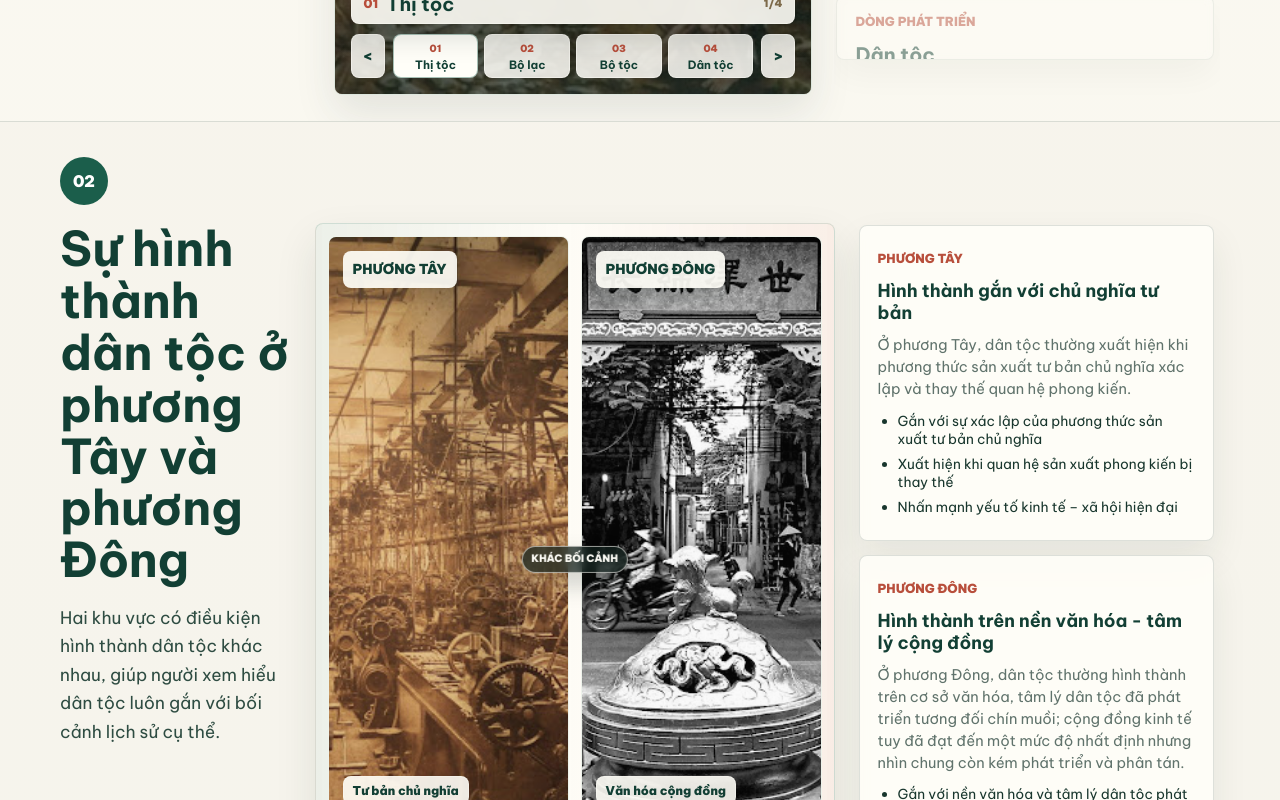
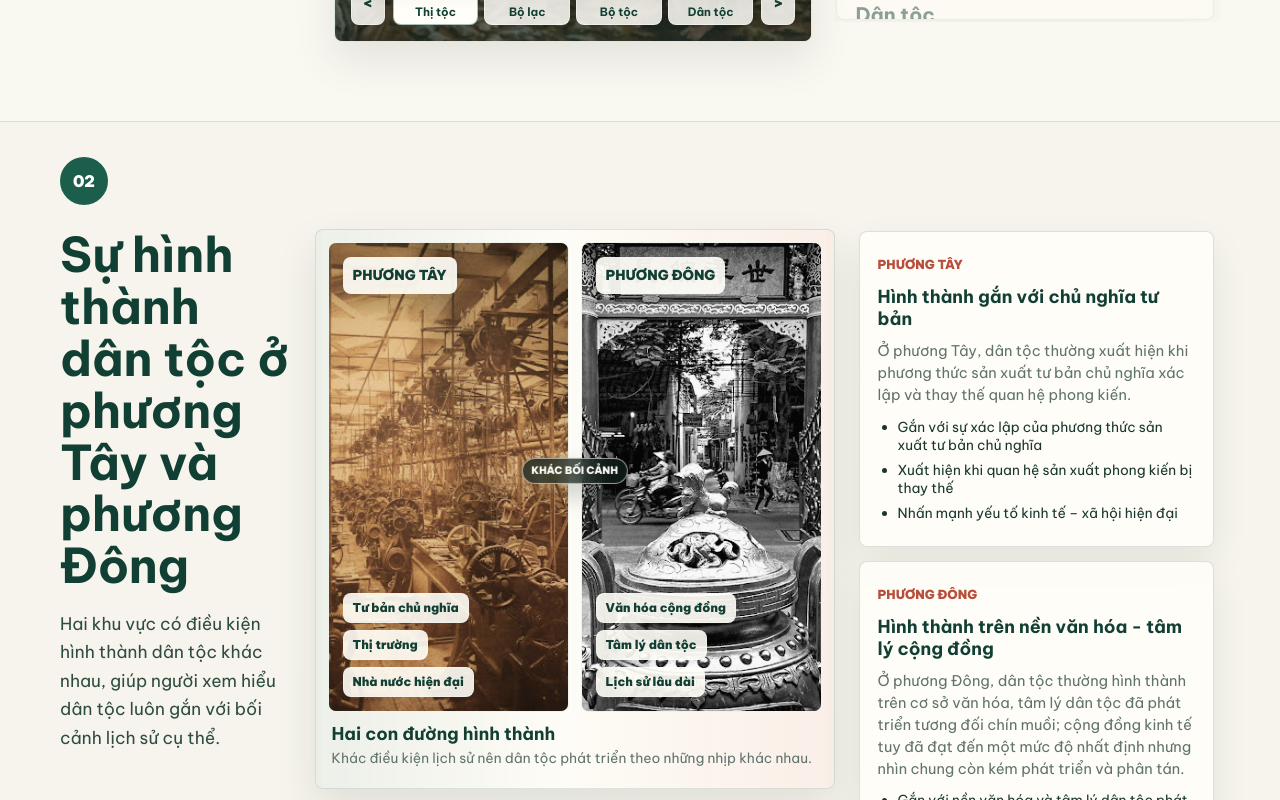
Before and after one commit to datfullstacks/mln111, a Next.js app: page / in a window 1280 px wide. Shown: the part 1480-2280 px from the top of the page. Built offline with nearby package versions, Linux system fonts and the light colour scheme.

Commit message:
fix: prevent slide content clipping

```diff
--- a/app/globals.css
+++ b/app/globals.css
@@ -501,13 +501,12 @@ select {
 
 .slide-section {
   position: relative;
-  overflow: hidden;
+  overflow: visible;
   isolation: isolate;
   z-index: 1;
-  height: var(--slide-panel-height);
-  min-height: 0;
+  min-height: var(--slide-panel-height);
   display: flex;
-  align-items: stretch;
+  align-items: center;
   padding: clamp(20px, 4.4vh, 46px) 0 clamp(18px, 3.2vh, 34px);
   border-bottom: 1px solid var(--line);
   scroll-snap-align: start;
@@ -526,11 +525,9 @@ select {
   position: relative;
   z-index: 1;
   display: grid;
-  grid-template-rows: auto minmax(0, 1fr);
-  gap: 18px;
-  min-height: 0;
-  height: 100%;
-  align-content: start;
+  gap: clamp(18px, 3vh, 28px);
+  min-height: min(680px, calc(var(--slide-panel-height) - 84px));
+  align-content: center;
 }
 
 .slide-frame-head {
@@ -573,8 +570,6 @@ select {
   grid-template-columns: minmax(230px, 0.72fr) minmax(300px, 0.9fr) minmax(320px, 1fr);
   gap: 22px;
   align-items: stretch;
-  height: 100%;
-  min-height: 0;
 }
 
 .slide-intro {
@@ -600,8 +595,7 @@ select {
 
 .slide-visual {
   position: relative;
-  min-height: 0;
-  height: 100%;
+  min-height: min(560px, calc(var(--slide-panel-height) - 260px));
   overflow: hidden;
   border: 1px solid rgba(27, 94, 75, 0.14);
   border-radius: 8px;
@@ -735,8 +729,7 @@ select {
 .visual-gallery-grid,
 .visual-comparison-grid {
   display: grid;
-  min-height: 0;
-  height: 100%;
+  min-height: 390px;
   gap: 8px;
   padding: 8px;
 }
@@ -777,12 +770,11 @@ select {
 }
 
 .dao-slide .slide-visual {
-  align-self: stretch;
+  align-self: start;
 }
 
 .dao-slide-2 .slide-visual.timeline {
-  min-height: 0;
-  height: 100%;
+  min-height: 560px;
 }
 
 .dao-slide-2 .slide-layout {
@@ -816,18 +808,17 @@ select {
 
 .dao-slide-3 .visual-comparison-grid,
 .dao-slide-6 .visual-comparison-grid {
-  min-height: min(430px, 100%);
+  min-height: 430px;
   grid-template-columns: repeat(2, minmax(0, 1fr));
 }
 
 .dao-slide-3 .slide-layout {
   grid-template-columns: minmax(230px, 0.64fr) minmax(520px, 1.34fr) minmax(360px, 1fr);
-  align-items: stretch;
+  align-items: start;
 }
 
 .dao-slide-3 .slide-visual.comparison {
-  min-height: 0;
-  height: 100%;
+  min-height: 560px;
 }
 
 .dao-slide-3 .slide-visual.east-west-comparison {
@@ -838,8 +829,7 @@ select {
 
 .dao-slide-3 .east-west-comparison .visual-comparison-grid {
   position: relative;
-  min-height: 0;
-  height: 100%;
+  min-height: 470px;
   gap: 12px;
   padding: 12px 12px 0;
 }
@@ -866,12 +856,12 @@ select {
 
 .dao-slide-3 .visual-comparison-grid figure,
 .dao-slide-6 .visual-comparison-grid figure {
-  min-height: 0;
+  min-height: 430px;
 }
 
 .dao-slide-3 .east-west-comparison .visual-comparison-grid figure {
   position: relative;
-  min-height: 0;
+  min-height: 470px;
   border: 1px solid rgba(255, 254, 248, 0.24);
   box-shadow: inset 0 -130px 80px rgba(16, 31, 27, 0.42);
 }
@@ -949,8 +939,7 @@ select {
 }
 
 .meaning-contrast-visual {
-  min-height: 0;
-  height: 100%;
+  min-height: 560px;
   background:
     linear-gradient(90deg, rgba(27, 94, 75, 0.1), rgba(255, 254, 248, 0.72) 50%, rgba(196, 76, 55, 0.1)),
     rgba(255, 254, 248, 0.86);
@@ -1243,15 +1232,13 @@ select {
 }
 
 .dao-slide-5 .visual-gallery-grid {
-  min-height: 0;
-  height: 100%;
+  min-height: 430px;
   grid-template-columns: minmax(0, 0.95fr) minmax(0, 1.05fr);
   grid-template-rows: repeat(2, minmax(0, 1fr));
 }
 
 .dao-slide-5 .ethnic-identity-visual {
-  min-height: 0;
-  height: 100%;
+  min-height: 540px;
   background:
     radial-gradient(circle at 48% 42%, rgba(255, 254, 248, 0.82), rgba(255, 254, 248, 0.24) 42%, rgba(27, 94, 75, 0.18)),
     #f4f0e7;
@@ -1545,9 +1532,7 @@ select {
   display: grid;
   grid-template-columns: minmax(0, 1fr);
   gap: 14px;
-  max-height: none;
-  height: 100%;
-  min-height: 0;
+  max-height: min(560px, calc(var(--slide-panel-height) - 260px));
   overflow-y: auto;
   padding: 2px 6px 2px 2px;
   scrollbar-color: rgba(27, 94, 75, 0.35) transparent;
@@ -1564,24 +1549,23 @@ select {
 
 .concept-open-slide .slide-layout {
   grid-template-columns: minmax(260px, 0.72fr) minmax(320px, 0.88fr) minmax(460px, 1.4fr);
-  align-items: stretch;
+  align-items: start;
 }
 
 .concept-open-slide .slide-visual {
-  min-height: 0;
-  height: 100%;
-  align-self: stretch;
+  min-height: 560px;
+  align-self: start;
 }
 
 .concept-open-slide .visual-gallery-grid {
-  height: min(402px, 72%);
-  min-height: min(320px, 72%);
+  height: 402px;
+  min-height: 402px;
 }
 
 .concept-open-slide .slide-card-grid {
   gap: 12px;
   max-height: none;
-  overflow-y: auto;
+  overflow: visible;
 }
 
 .concept-open-slide .slide-info-card {
@@ -1617,12 +1601,11 @@ select {
 
 .nation-slide .slide-layout {
   grid-template-columns: minmax(250px, 0.78fr) minmax(380px, 1fr) minmax(420px, 1.2fr);
-  align-items: stretch;
+  align-items: start;
 }
 
 .nation-slide .nation-structure-visual {
-  min-height: 0;
-  height: 100%;
+  min-height: 560px;
   background:
     radial-gradient(circle at center, rgba(255, 254, 248, 0.84), rgba(255, 254, 248, 0.56) 46%, rgba(27, 94, 75, 0.12)),
     #f4f0e7;
@@ -2315,12 +2298,11 @@ select {
 }
 
 .tho-slide .slide-visual.gallery {
-  min-height: 0;
-  height: 100%;
+  min-height: 520px;
 }
 
 .tho-slide .visual-gallery-grid {
-  min-height: 0;
+  min-height: 350px;
 }
 
 .tho-slide .visual-copy.compact {
--- a/package.json
+++ b/package.json
@@ -5,6 +5,7 @@
   "scripts": {
     "dev": "next dev",
     "build": "next build",
+    "test:layout": "node scripts/check-slide-layout.js",
     "start": "next start",
     "lint": "next lint"
   },
```
Also changed, not shown: scripts/check-slide-layout.js (added, +60 -0 lines).
